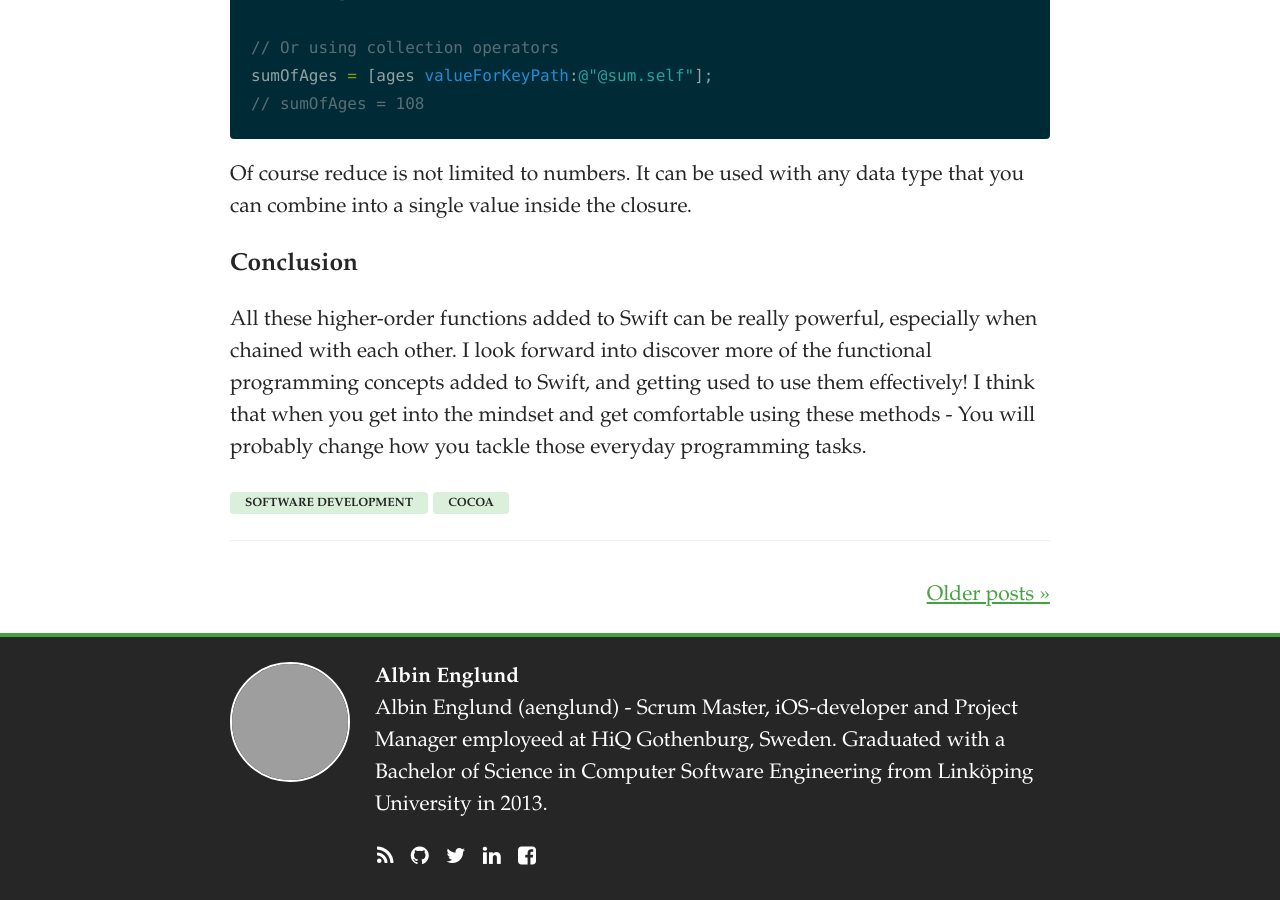
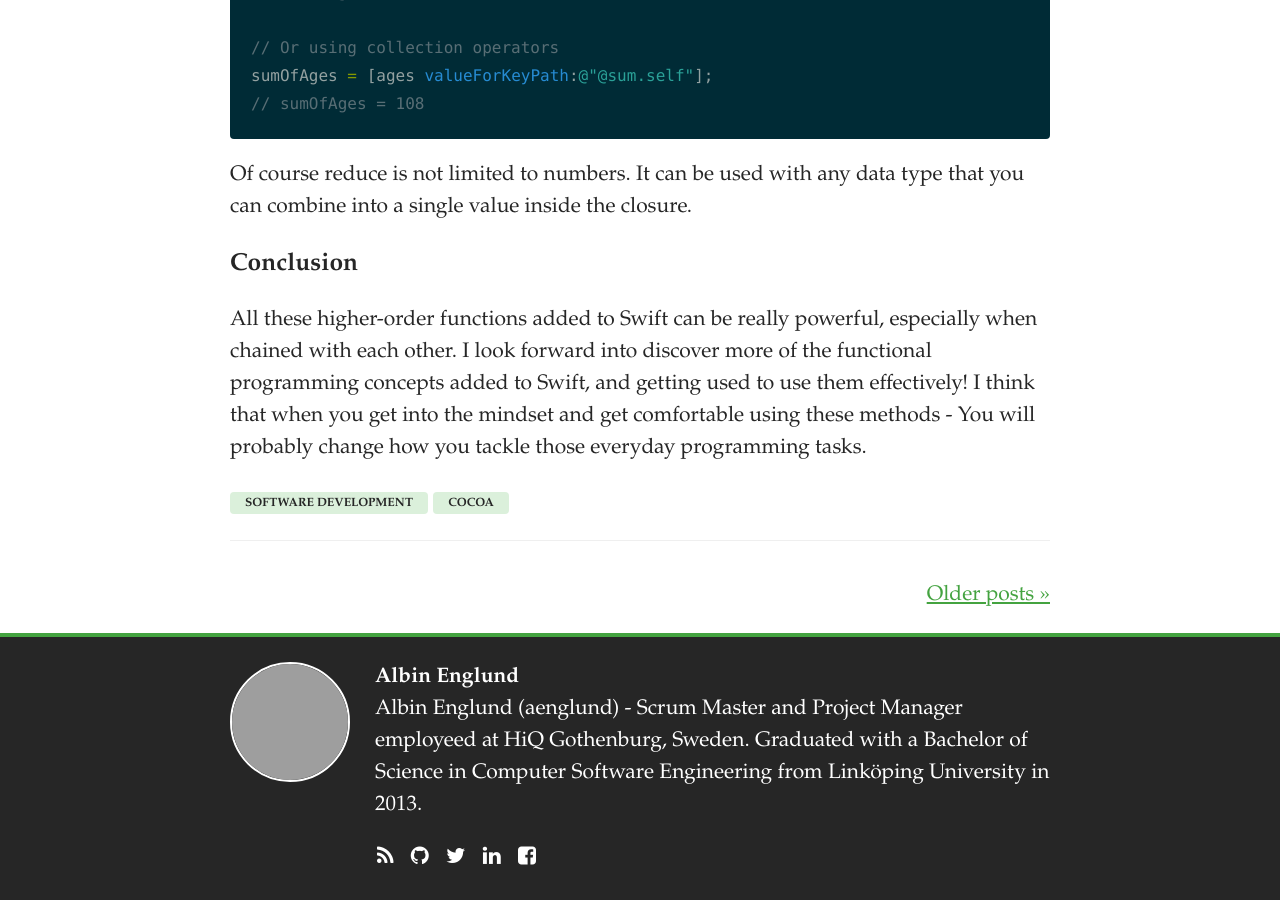
Before and after one commit to aenglund/aenglund.github.io, a Jekyll site: the page built from index.html, in a window 1280 px wide and 900 px high, scrolled down 17678 px. Built offline with Jekyll 4.4.1, drawn with Linux system fonts in a browser that asks for light colours; the list of posts is cut into pages by our own code; grey boxes are pictures that could not be loaded.

Commit message:
Updated description

```diff
--- a/_config.yml
+++ b/_config.yml
@@ -3,7 +3,7 @@
 author: Albin Englund
 username: aenglund
 email: mail@albinenglund.com
-description: "Albin Englund (aenglund) - Scrum Master, iOS-developer and Project Manager employeed at HiQ Gothenburg, Sweden. Graduated with a Bachelor of Science in Computer Software Engineering from Linköping University in 2013."
+description: "Albin Englund (aenglund) - Scrum Master and Project Manager employeed at HiQ Gothenburg, Sweden. Graduated with a Bachelor of Science in Computer Software Engineering from Linköping University in 2013."
 baseurl: ""
 url: "http://blog.albinenglund.com"
 paginate: 5
```
